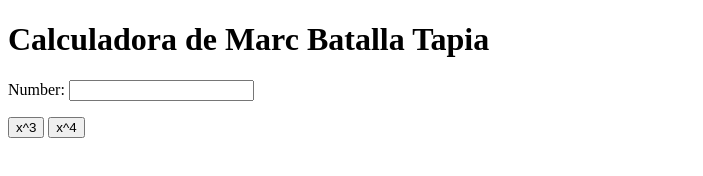
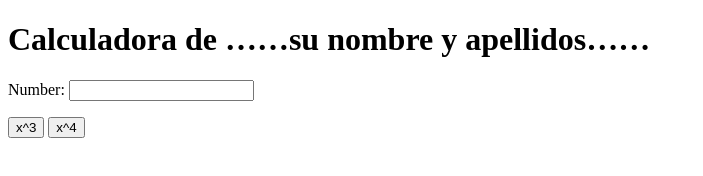
Before and after one commit to MarcB98/my_calculator, a plain HTML site: page index.html in a window 1280 px wide. Shown: the whole page, without its empty margins (0-703 px from the left). Drawn offline with Linux system fonts and the light colour scheme.

```diff
--- a/index.html
+++ b/index.html
@@ -12,7 +12,7 @@
 
         <body>
 
-                 <h1>Calculadora de Marc Batalla Tapia</h1>
+                 <h1>Calculadora de ……su nombre y apellidos……</h1>
 
                  Number:
 
```
